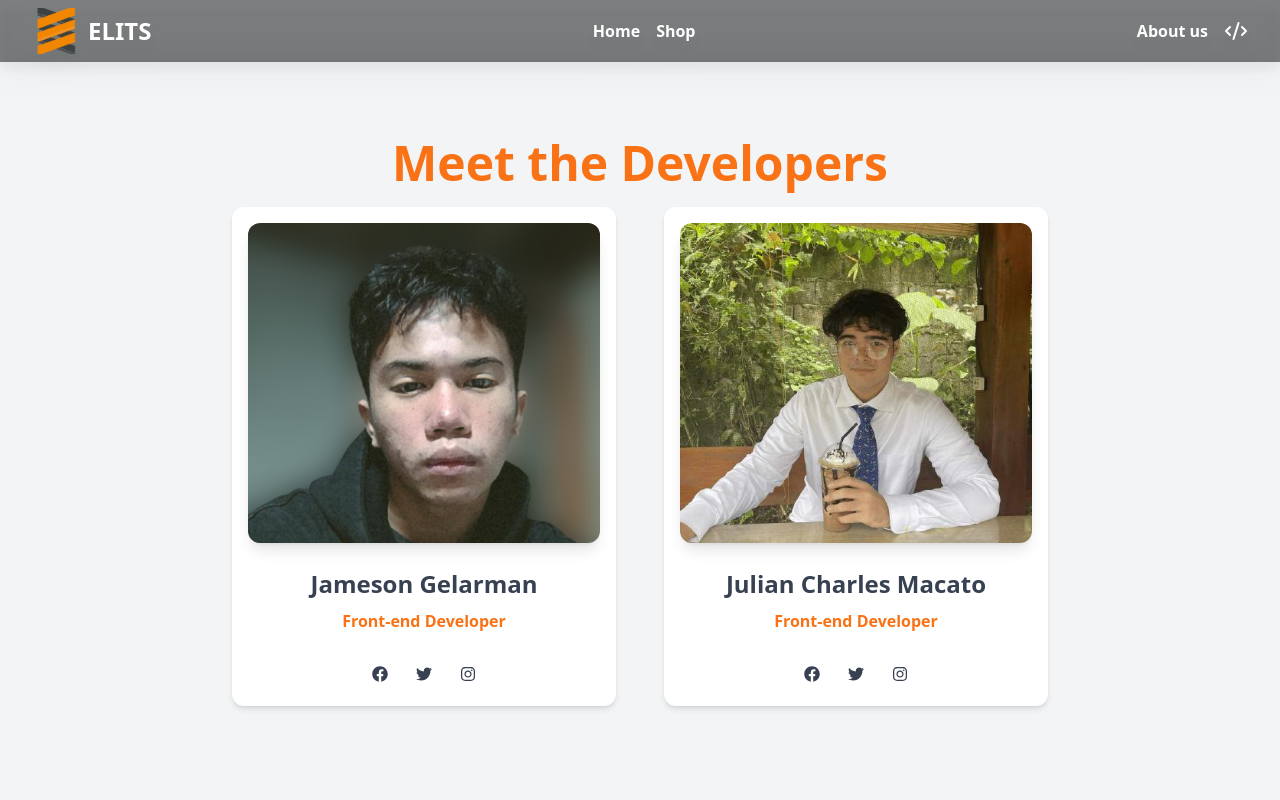
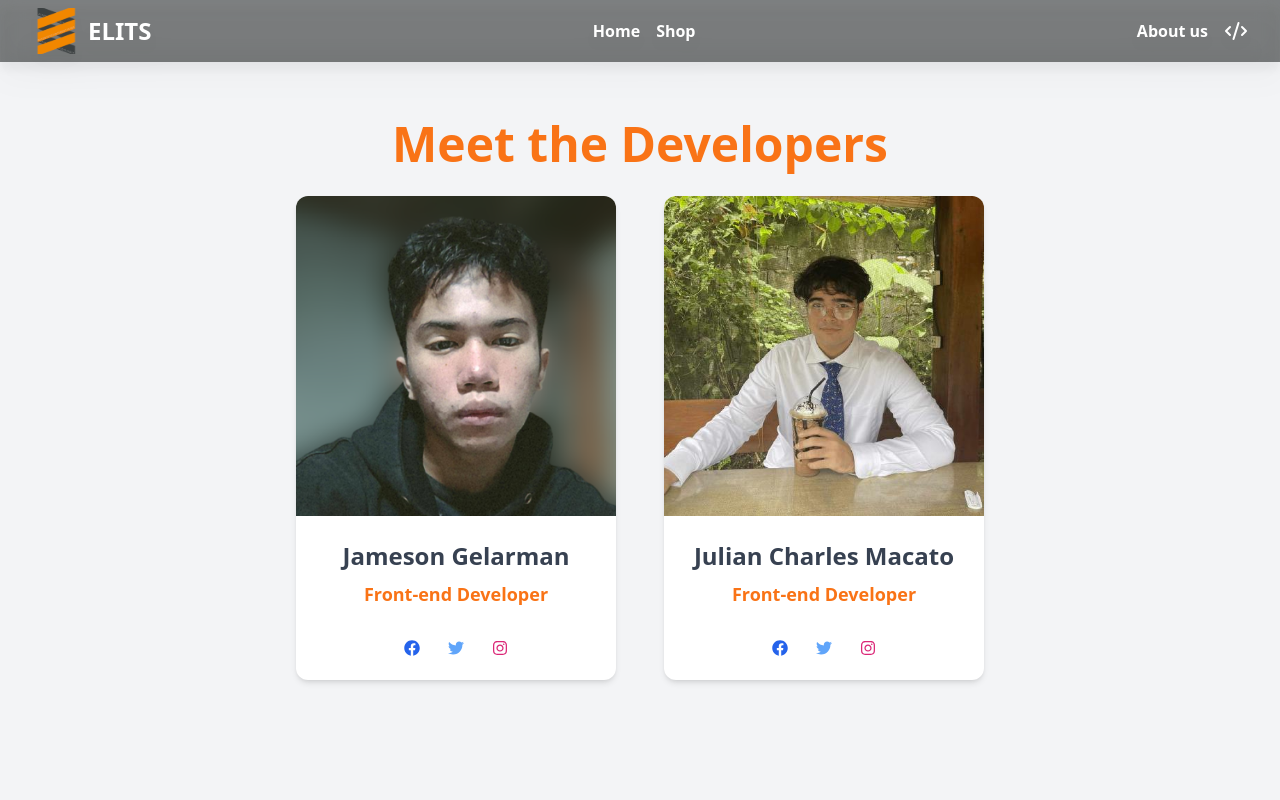
Before and after one commit to innoTech-Solutions/cvsu-elits, a Next.js app: page /aboutdev in a window 1280 px wide. Shown: the top 800 px of the page. Built offline with nearby package versions, Linux system fonts and the light colour scheme.

Commit message:
improve the about dev route

```diff
--- a/src/app/aboutdev/page.tsx
+++ b/src/app/aboutdev/page.tsx
@@ -22,32 +22,30 @@ const AboutDev = () => {
   ];
 
   return (
-    <>
-      <div className='min-h-screen flex flex-col justify-center items-center mb-10'>
-        <h2 className="text-5xl font-bold text-orange-500 mt-16">Meet the Developers</h2>
-        <div className="grid grid-cols-1 gap-y-12 justify-items-center sm:grid-cols-2 gap-x-12">
+    <div className="min-h-screen flex flex-col justify-center items-center py-16 px-4">
+      <h2 className="text-5xl font-bold text-orange-500 mb-7 text-center">Meet the Developers</h2>
+      <div className="grid grid-cols-1 gap-y-12 justify-items-center sm:grid-cols-2 gap-x-12 max-w-6xl">
         {mockData.map((person, index) => (
-            <div key={index} className="relative flex flex-col my-5 text-gray-700 bg-white shadow-md bg-clip-border rounded-xl w-96">
-              <div className="relative mx-4 mt-4 overflow-hidden text-gray-700 bg-white shadow-lg bg-clip-border rounded-xl h-80">
-                <img src={person.image} alt="profile-picture" />
+          <div key={index} className="relative flex flex-col items-center text-gray-700 bg-white shadow-md rounded-xl w-full max-w-xs">
+            <div className="relative w-full h-80 overflow-hidden rounded-t-xl">
+              <img src={person.image} alt={`${person.name}'s profile`} className="w-full h-full object-cover" />
             </div>
             <div className="p-6 text-center">
-                <h4 className="block mb-2 font-sans text-2xl antialiased font-semibold leading-snug tracking-normal text-blue-gray-900">
+              <h4 className="block mb-2 font-sans text-2xl font-semibold text-blue-gray-900">
                 {person.name}
               </h4>
-                <p
-                  className="block font-sans antialiased font-semibold leading-relaxed text-orange-500 bg-clip-text ">
+              <p className="block font-sans text-lg font-semibold text-orange-500">
                 {person.role}
               </p>
             </div>
             <div className="flex justify-center p-6 pt-2 gap-7">
-                <a href="#facebook">
+              <a href="#facebook" className="text-blue-600 hover:text-blue-800">
                 <FaFacebook />
               </a>
-                <a href="#twitter">
+              <a href="#twitter" className="text-blue-400 hover:text-blue-600">
                 <FaTwitter />
               </a>
-                <a href="#instagram">
+              <a href="#instagram" className="text-pink-600 hover:text-pink-800">
                 <FaInstagram />
               </a>
             </div>
@@ -55,7 +53,6 @@ const AboutDev = () => {
         ))}
       </div>
     </div>
-    </>
   );
 };
 
```
Lines whose indentation alone changed are shown as unchanged.
